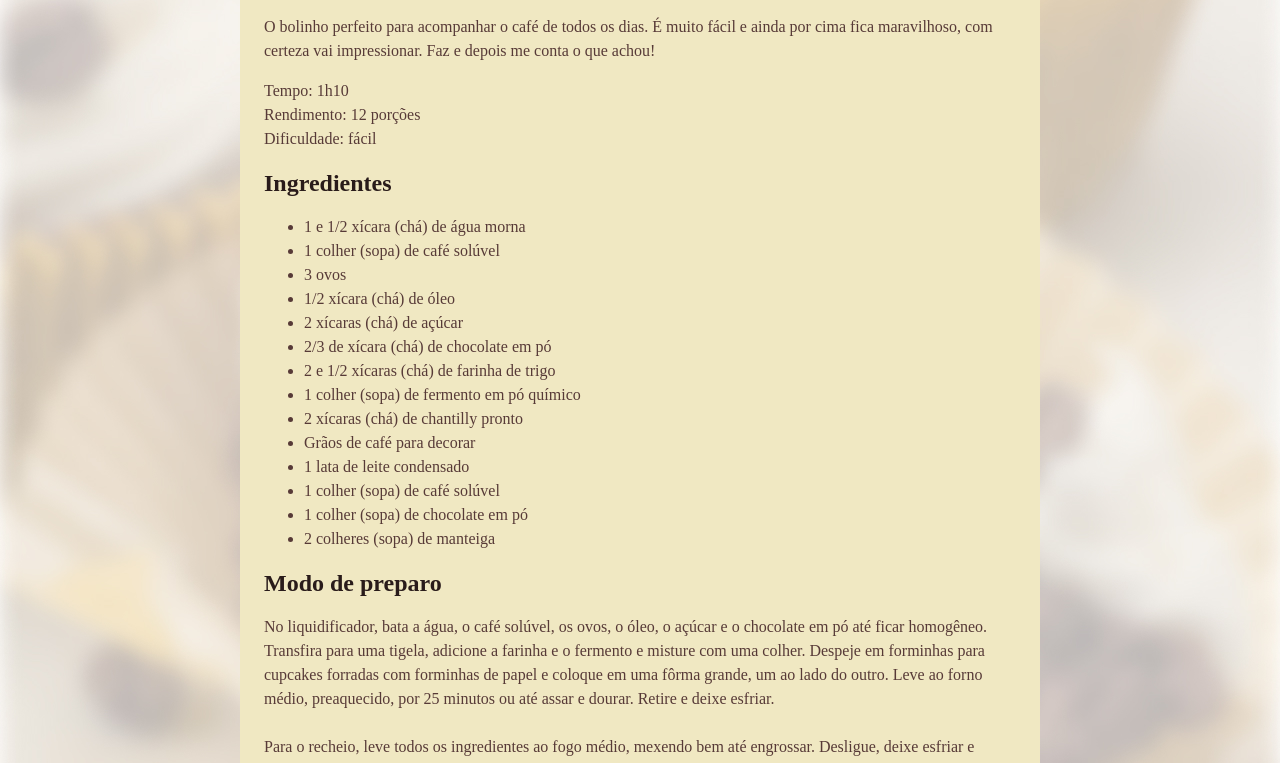
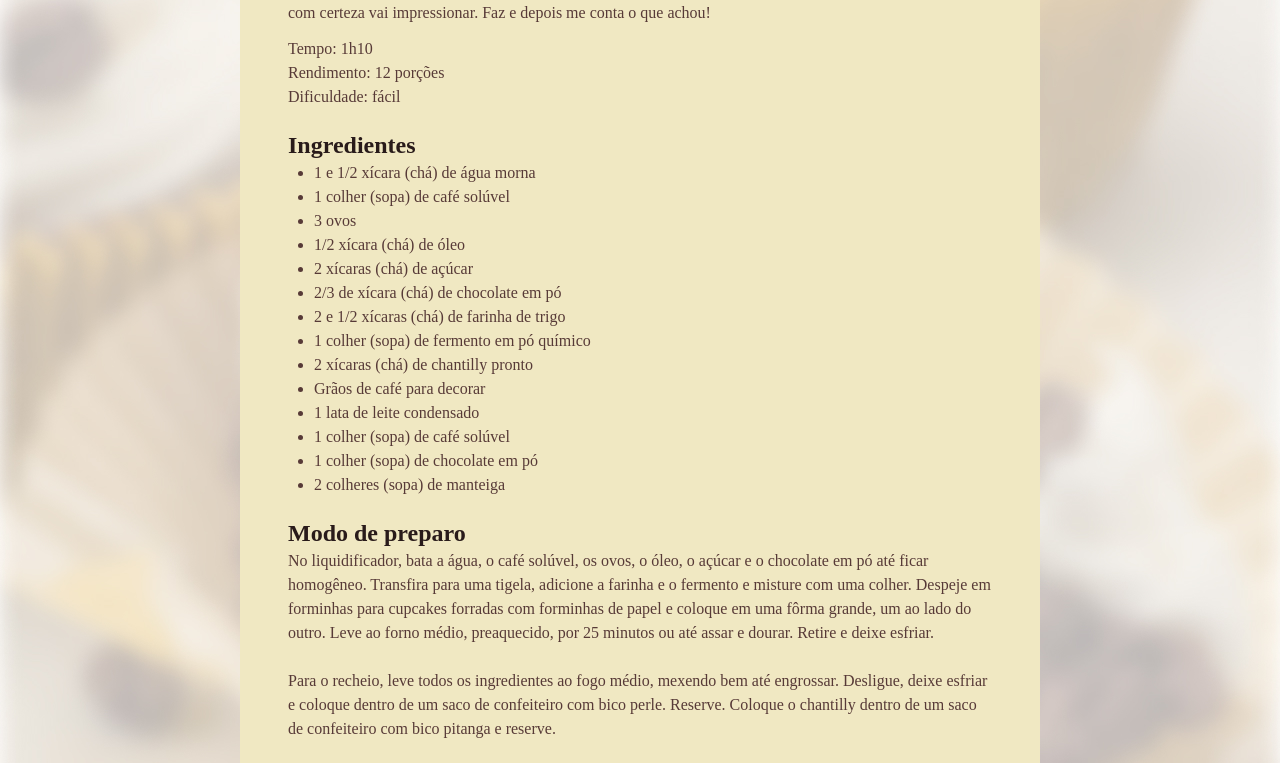
Before and after one commit to AlissonBeppler/Projeto, a plain HTML site: page index.html in a window 1280 px wide. Shown: the part 586-1349 px from the top of the page. Drawn offline with Linux system fonts and the light colour scheme; a web font is replaced by a local one.

Commit message:
Ajustando os espaçamentos

```diff
--- a/style.css
+++ b/style.css
@@ -1,3 +1,8 @@
+* {
+  margin: 0;
+  padding: 0;
+}
+
 :root {
   font-family: "Alice", serif;
   line-height: 150%;
@@ -19,13 +24,31 @@ body{
   margin: 48px auto;
 }
 
+main {
+  padding: 24px;
+}
+
+section + section {
+  margin-top: 24px;
+}
+
+#about p + p {
+  margin-top: 12px;
+}
+
 h1 {
   line-height: 140%;
   font-size: 40px;
   color: #291B1A;
+  margin-bottom: 4px;
 }
 
 h2 {
   font-size: 24px;
   color: #291B1A;
+  margin-bottom: 4px;
 }
+
+ul {
+  padding-left: 26px;
+}
```
